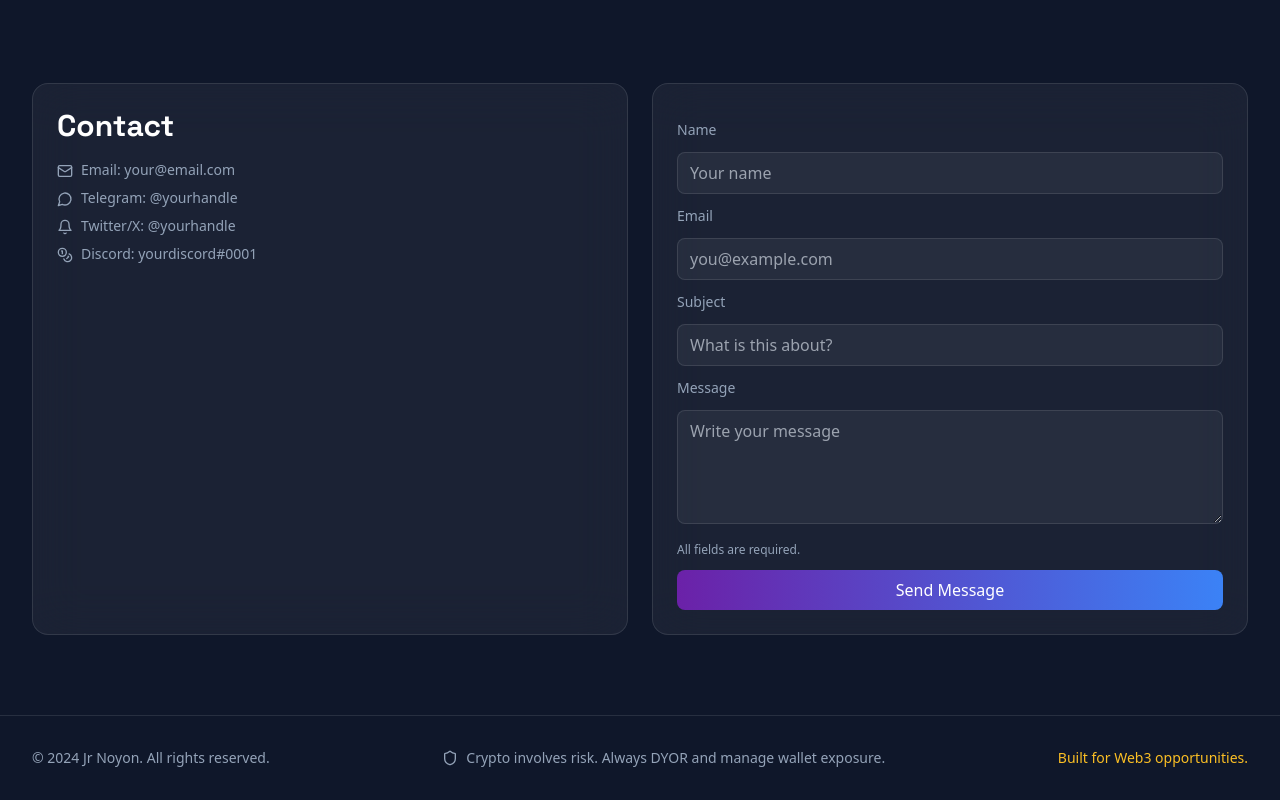
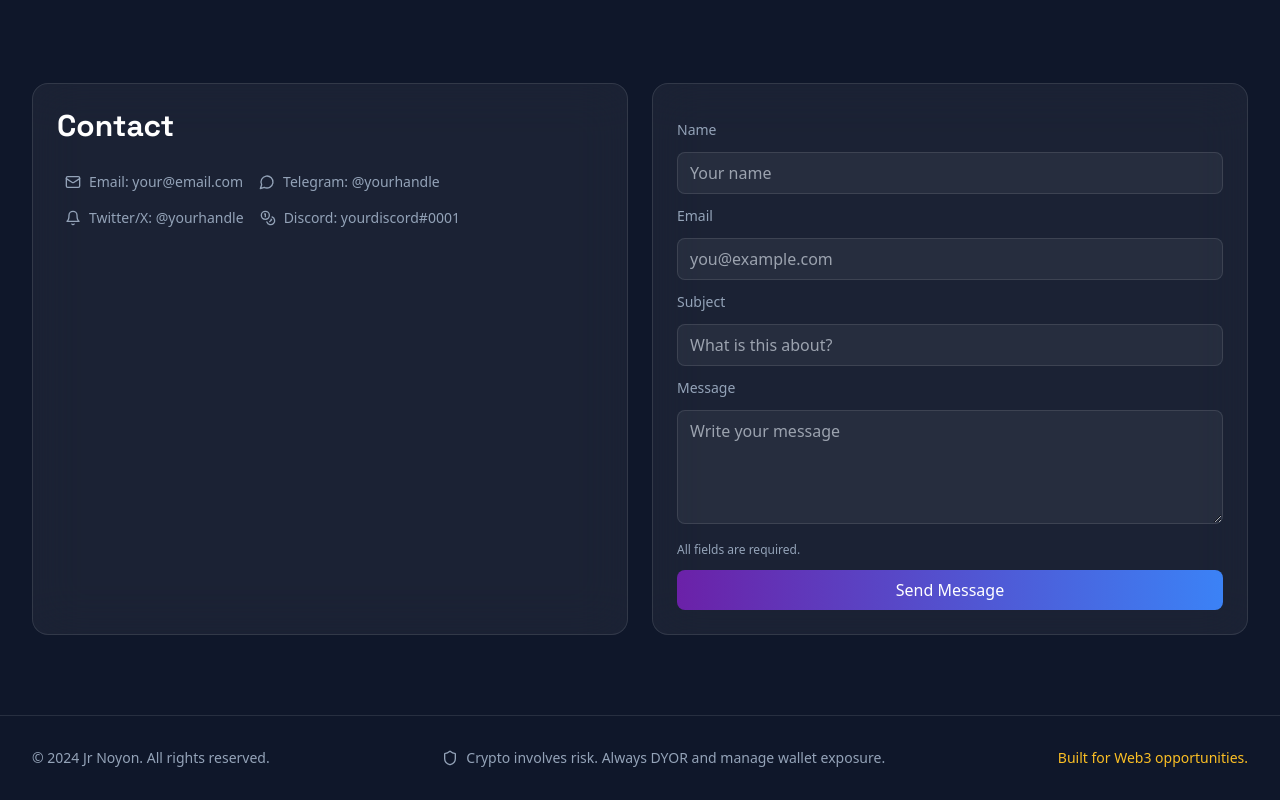
Before and after one commit to mhnoyon8/jr-noyon-airdrop-portfolio, a Next.js app: page / in a window 1280 px wide. Shown: the part 3944-4744 px from the top of the page. Built offline with nearby package versions, Linux system fonts and the light colour scheme.

Commit message:
Improve contact UX with clickable, accessible profile links

```diff
--- a/app/page.tsx
+++ b/app/page.tsx
@@ -429,10 +429,44 @@ export default function HomePage() {
           <div className="glass rounded-2xl p-6">
             <h2 className="text-3xl font-bold [font-family:var(--font-space)]">Contact</h2>
             <div className="mt-4 space-y-2 text-textSecondary text-sm">
-              <p><Mail className="inline w-4 h-4 mr-2" />Email: your@email.com</p>
-              <p><MessageCircle className="inline w-4 h-4 mr-2" />Telegram: @yourhandle</p>
-              <p><Bell className="inline w-4 h-4 mr-2" />Twitter/X: @yourhandle</p>
-              <p><Coins className="inline w-4 h-4 mr-2" />Discord: yourdiscord#0001</p>
+              <a
+                href="mailto:your@email.com"
+                className="group inline-flex items-center gap-2 rounded-md px-2 py-1 hover:bg-white/5 focus-visible:outline-none focus-visible:ring-2 focus-visible:ring-accent/80"
+                aria-label="Send email to Jr Noyon"
+              >
+                <Mail className="w-4 h-4" />
+                <span>Email: <span className="group-hover:text-accent transition">your@email.com</span></span>
+              </a>
+              <a
+                href="https://t.me/yourhandle"
+                target="_blank"
+                rel="noreferrer"
+                className="group inline-flex items-center gap-2 rounded-md px-2 py-1 hover:bg-white/5 focus-visible:outline-none focus-visible:ring-2 focus-visible:ring-accent/80"
+                aria-label="Open Telegram profile"
+              >
+                <MessageCircle className="w-4 h-4" />
+                <span>Telegram: <span className="group-hover:text-accent transition">@yourhandle</span></span>
+              </a>
+              <a
+                href="https://x.com/yourhandle"
+                target="_blank"
+                rel="noreferrer"
+                className="group inline-flex items-center gap-2 rounded-md px-2 py-1 hover:bg-white/5 focus-visible:outline-none focus-visible:ring-2 focus-visible:ring-accent/80"
+                aria-label="Open Twitter/X profile"
+              >
+                <Bell className="w-4 h-4" />
+                <span>Twitter/X: <span className="group-hover:text-accent transition">@yourhandle</span></span>
+              </a>
+              <a
+                href="https://discord.com"
+                target="_blank"
+                rel="noreferrer"
+                className="group inline-flex items-center gap-2 rounded-md px-2 py-1 hover:bg-white/5 focus-visible:outline-none focus-visible:ring-2 focus-visible:ring-accent/80"
+                aria-label="Open Discord"
+              >
+                <Coins className="w-4 h-4" />
+                <span>Discord: <span className="group-hover:text-accent transition">yourdiscord#0001</span></span>
+              </a>
             </div>
           </div>
           <form className="glass rounded-2xl p-6 space-y-3" aria-labelledby="contact-form-title">
```
Also changed, not shown: 4 other files (tests, documents, lock files or other folders).
